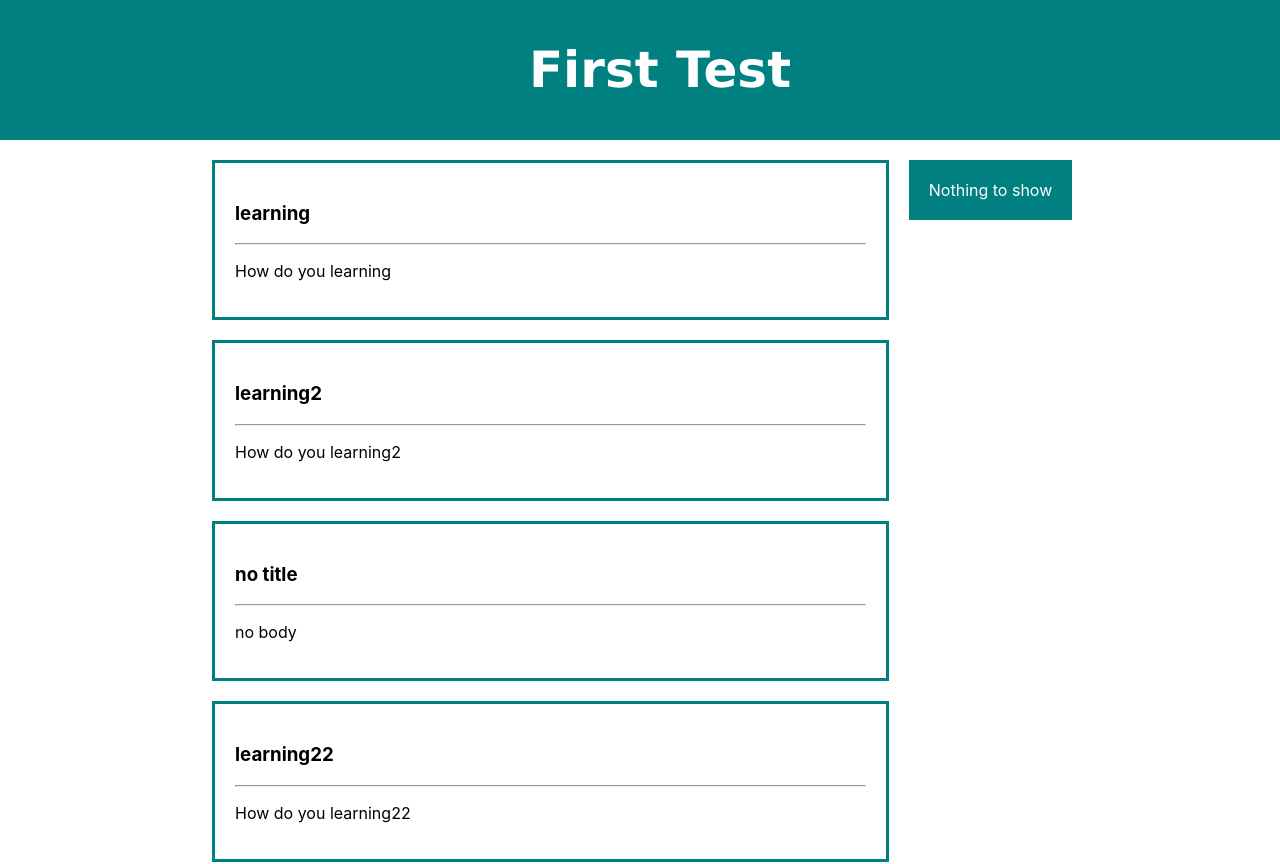
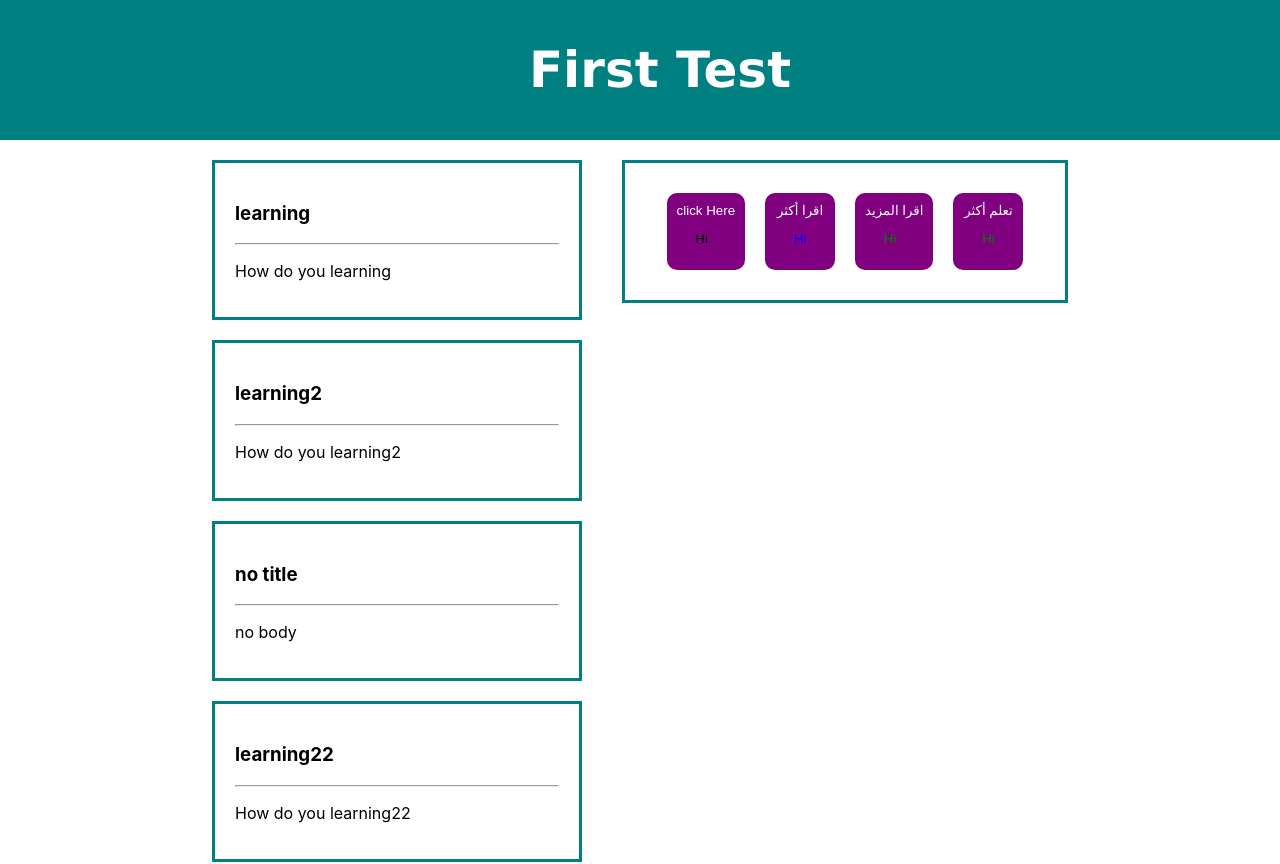
Before and after one commit to rawanIbrahim-59/react, a React (Create React App) app: page / in a window 1280 px wide. Shown: the top 864 px of the page. Built offline with nearby package versions, Linux system fonts and the light colour scheme.

Commit message:
condition but in the out of return but in the function befor return

```diff
--- a/src/App.js
+++ b/src/App.js
@@ -2,7 +2,6 @@ import './App.css';
 import Header from './Header';
 import Post from './Post';
 import SideMenu from './SideMenu';
-const category ="false"
 function App() {
   return (
     <div>
@@ -19,7 +18,7 @@ function App() {
 
           </div>
           <div>
-            <AppSideMenu />
+            <SideMenu />
           </div>
         </div>
       </div>
@@ -27,11 +26,4 @@ function App() {
   );
 }
 
-function AppSideMenu(){
-  if(category == true){
-    return <SideMenu />
-  }else{
-    return <div style={{color:"white", backgroundColor:"teal", padding:"20px", marginTop:"20px"}}>Nothing to show</div>
-  }
-}
 export default App;
--- a/src/SideMenu.js
+++ b/src/SideMenu.js
@@ -2,18 +2,22 @@ import TagHoverButton from "./TagHoveButton";
 function SideMenu() {
   return (
     <div style={{padding:"20px", border: "3px solid teal", margin:"20px", flexWrap:"wrap", display: "flex", justifyContent: "center", alignItems: "center", width:"400px"}}>
-        <TagHoverButton >
-          <p style={{color:"red", width:"50px"}}>Hi</p>
-        </TagHoverButton>
-        <TagHoverButton >
+        <TagHoverButton title="click Here" >
           <p style={{color:"black", width:"50px"}}>Hi</p>
         </TagHoverButton>
-        <TagHoverButton >
+
+        <TagHoverButton title="اقرا أكثر">
           <p style={{color:"blue", width:"50px"}}>Hi</p>
         </TagHoverButton>
-        <TagHoverButton >
+
+        <TagHoverButton title="اقرا المزيد" >
           <p style={{color:"green", width:"50px"}}>Hi</p>
         </TagHoverButton>
+
+        <TagHoverButton title="تعلم أكثر" >
+          <p style={{color:"green", width:"50px"}}>Hi</p>
+        </TagHoverButton>
+
         <TagHoverButton >
           <p style={{color:"green", width:"50px"}}>Hi</p>
         </TagHoverButton>
--- a/src/TagHoveButton.js
+++ b/src/TagHoveButton.js
@@ -1,8 +1,11 @@
 import './TestJsx.css';
-function TagHoverButton({children}) {
+function TagHoverButton({title ,children}) {
+  if(title=="" || title==null){
+    return null;
+  }
   return (
     <div>
-        <button className={"hoverButton"}>{children}</button>
+        <button className={"hoverButton"}>{title}{children}</button>
     </div>
   );
 }
```
